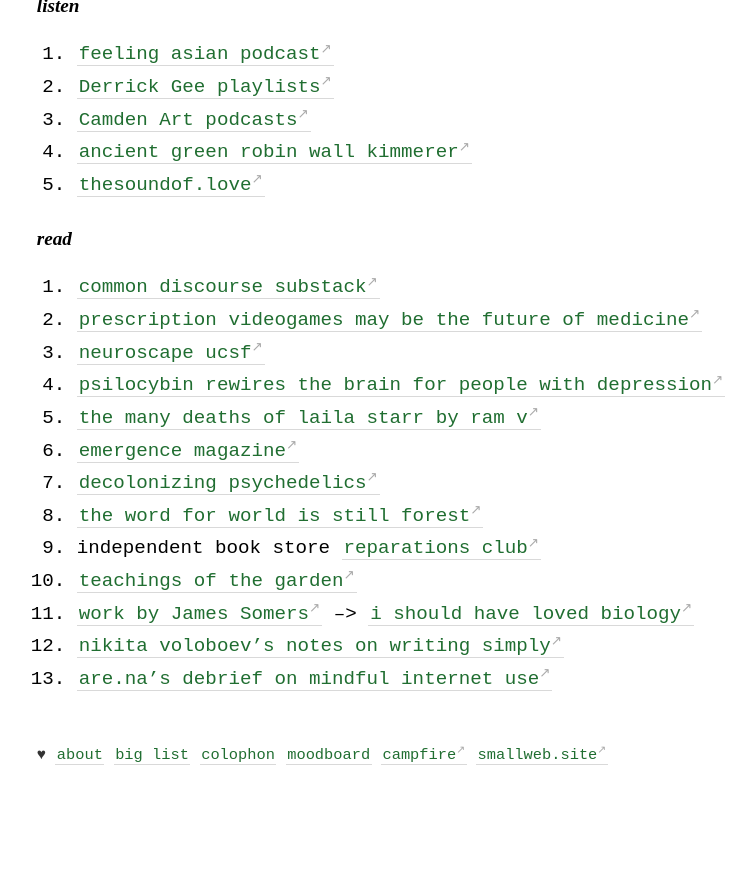
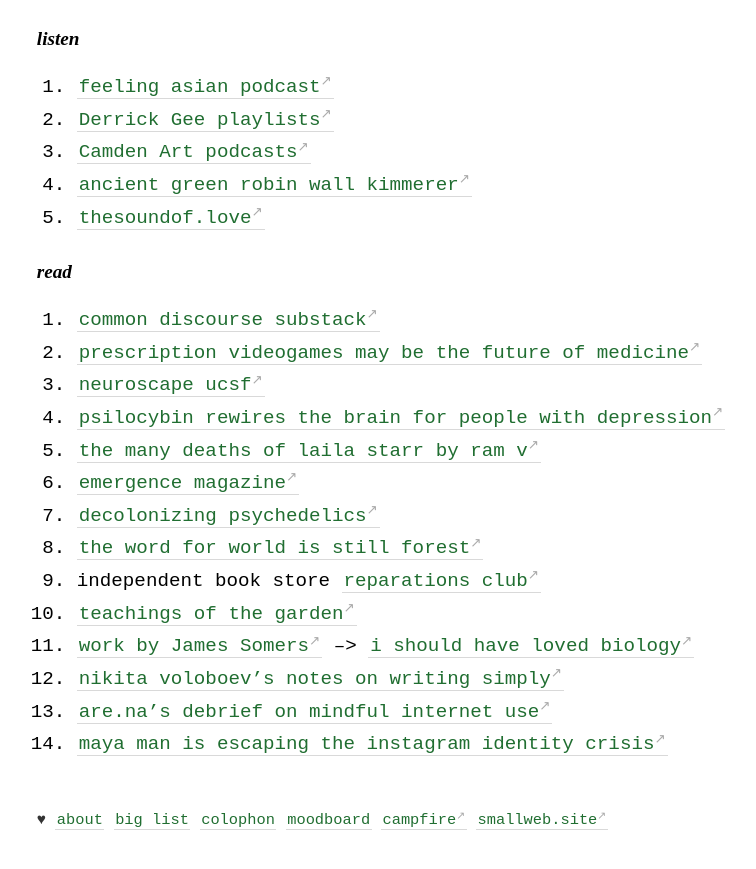
Before and after one commit to geminiworms/talyssagarden.github.io, a Jekyll site: the page built from _pages/big-list.md, in a window 1280 px wide and 900 px high, scrolled down 1492 px. Shown: the top 869 px of the window, without its empty margins (40-796 px from the left). Built offline with Jekyll 4.4.1, drawn with Linux system fonts in a browser that asks for light colours; before the commit the page ends 2327 px from its top, so only the background shows below that; some of the changed text lies outside the part shown.

Commit message:
Update big-list.md

```diff
--- a/_pages/big-list.md
+++ b/_pages/big-list.md
@@ -23,6 +23,7 @@
 14. [i miss knowing what everyone's handwriting looks like](https://www.are.na/shea/i-miss-knowing-what-everyone-s-handwriting-looks-like)
 15. [net art anthology](https://re-net-art-anthology.superhi.hosting/)
 16. [maya man's website](https://mayaontheinter.net/) and [body of work](https://mayaontheinter.net/index)
+17. [sandspiel](https://sandspiel.club/) ** this is beautiful !!!!
 
 #### tools
 1. [w3schools try it editor](https://www.w3schools.com/html/tryit.asp?filename=tryhtml_basic) *i use this a lot*
@@ -64,3 +65,4 @@
 11. [work by James Somers](https://jsomers.net/) --> [i should have loved biology](https://jsomers.net/i-should-have-loved-biology/)
 12. [nikita voloboev's notes on writing simply](https://wiki.nikiv.dev/writing/)
 13. [are.na's debrief on mindful internet use](https://www.are.na/blog/workshop-debrief-mindful-internet)
+14. [maya man is escaping the instagram identity crisis](https://www.bylinebyline.com/articles/maya-man-identity-crisis)
```
